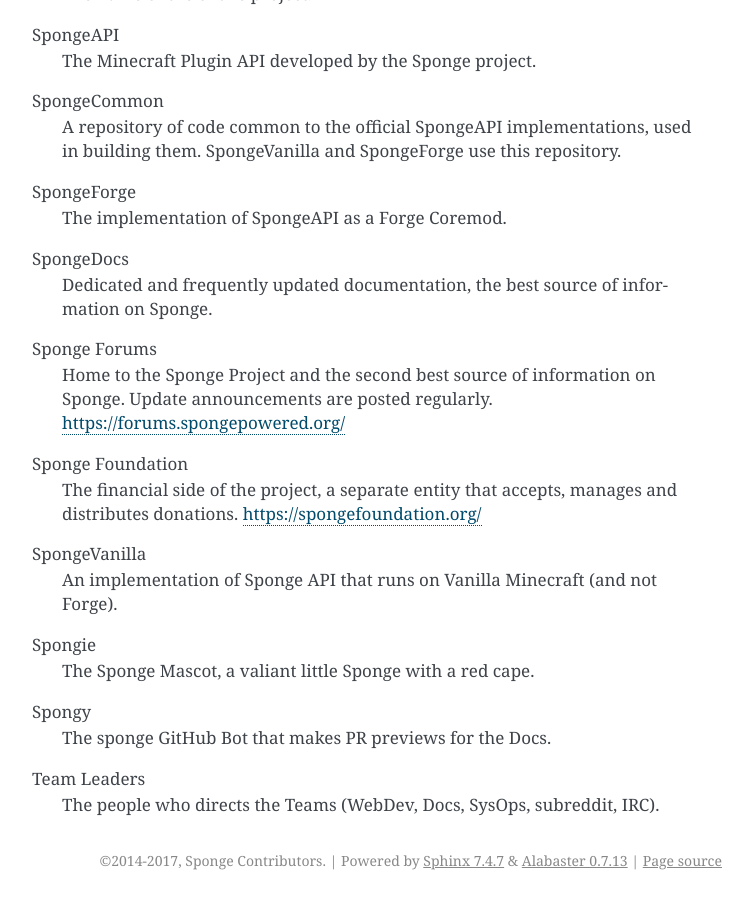
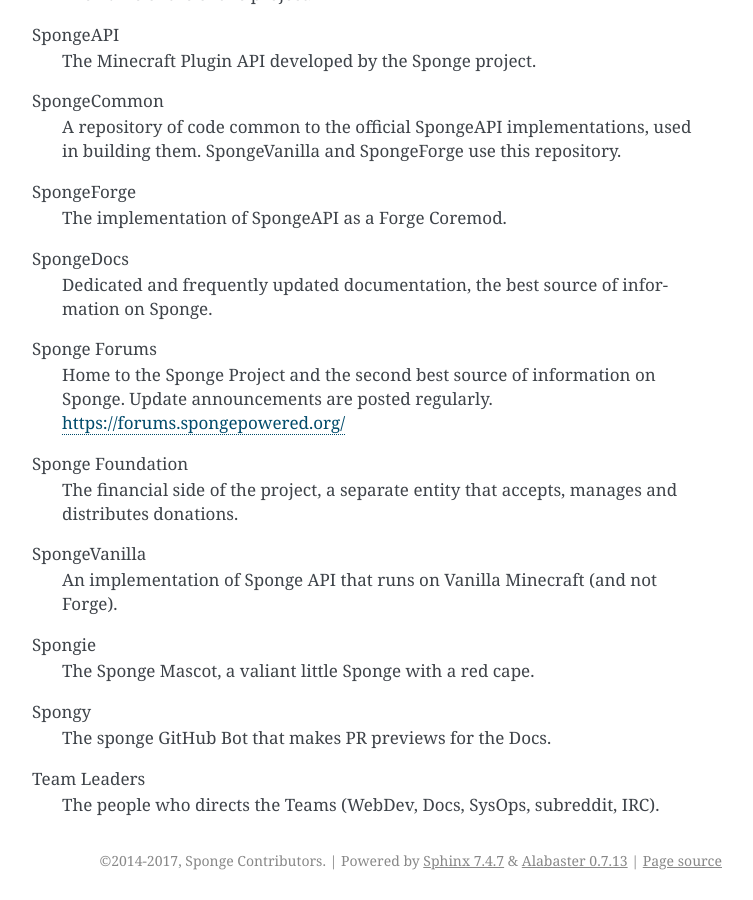
Before and after one commit to SpongePowered/SpongeDocs, a Sphinx documentation site: the page built from source/about/glossary.rst, in a window 1280 px wide and 900 px high, scrolled down 2288 px. Shown: the whole window, without its empty margins (388-1141 px from the left). Built offline with Sphinx 7.4.7, drawn with Linux system fonts in a browser that asks for light colours; pages that are not in the unit, such as notebooks, are missing from menus; some of the changed lines change nothing that is shown.

Commit message:
Remove no longer needed link

```diff
--- a/source/about/glossary.rst
+++ b/source/about/glossary.rst
@@ -78,7 +78,6 @@
   regularly. https://forums.spongepowered.org/
 Sponge Foundation
   The financial side of the project, a separate entity that accepts, manages and distributes donations.
-  https://spongefoundation.org/
 SpongeVanilla
   An implementation of Sponge API that runs on Vanilla Minecraft (and not Forge).
 Spongie
```
